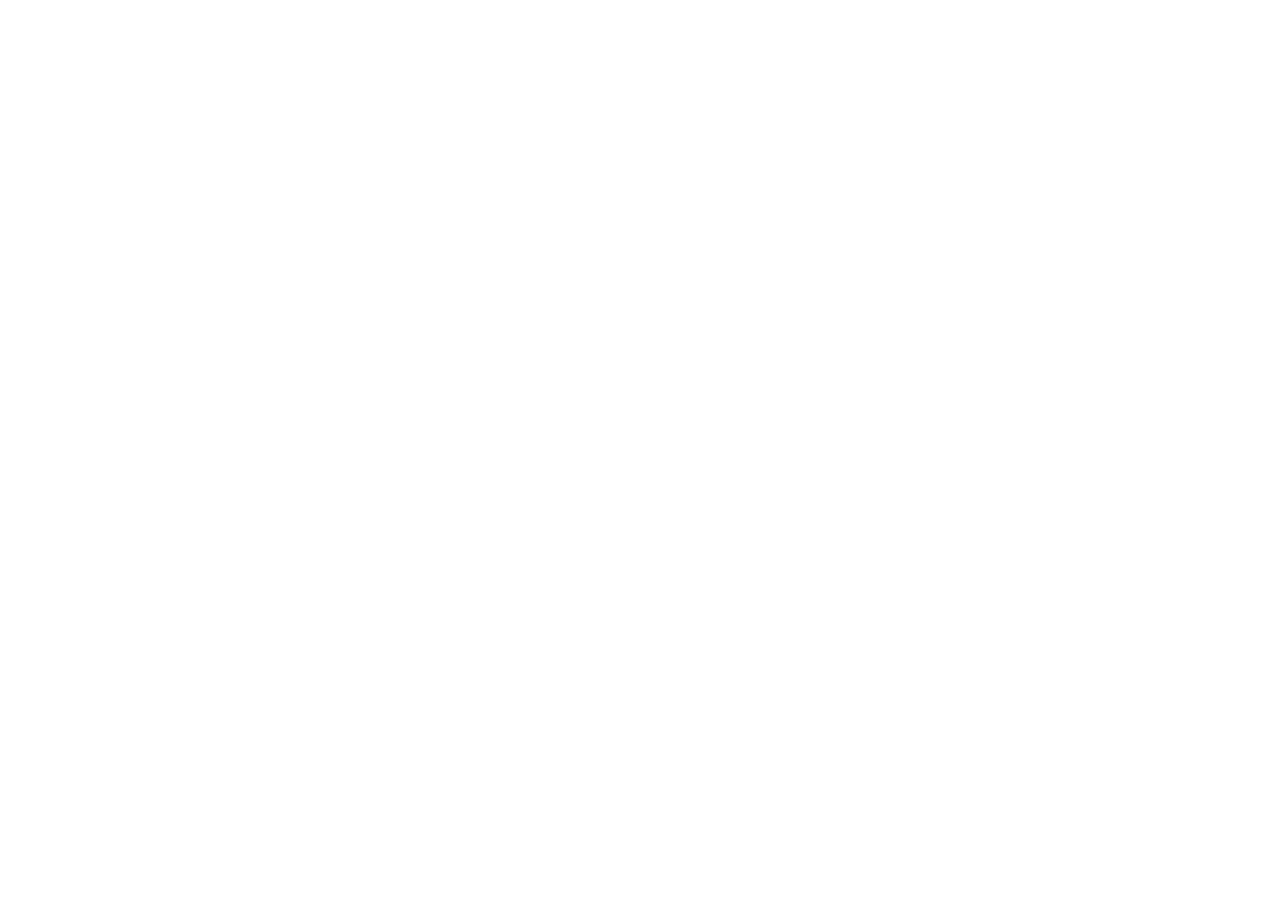
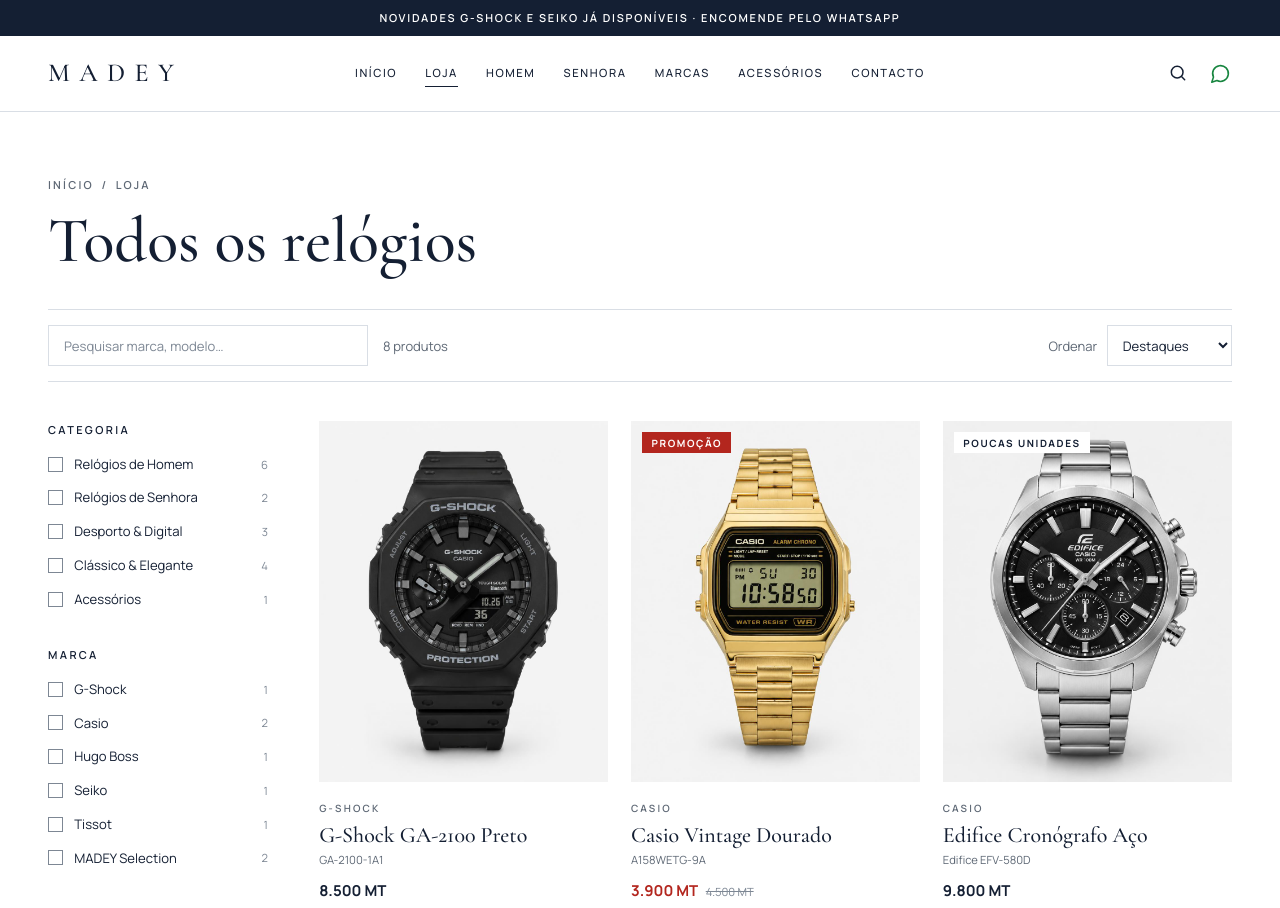
Before and after one commit to kennydasilva/MADEY, a React (Vite) app: page /loja in a window 1280 px wide. Before the commit this address had no page. Shown: the top 908 px of the page. Before the commit the page ends 800 px from the top, so only its background shows below. Built offline with nearby package versions, Linux system fonts and the light colour scheme.

Commit message:
Adiciona página da loja com pesquisa, filtros no URL, ordenação e carregar mais

```diff
--- a/src/App.tsx
+++ b/src/App.tsx
@@ -2,6 +2,7 @@
 import { Layout } from './components/Layout'
 import { UiProvider } from './context/ui'
 import Home from './pages/Home'
+import Shop from './pages/Shop'
 
 export default function App() {
   return (
@@ -10,6 +11,7 @@
         <Routes>
           <Route element={<Layout />}>
             <Route index element={<Home />} />
+            <Route path="loja" element={<Shop />} />
           </Route>
         </Routes>
       </UiProvider>
--- /dev/null
+++ b/src/pages/Shop.tsx
@@ -0,0 +1,229 @@
+import { useEffect, useState } from 'react'
+import { Link, useSearchParams } from 'react-router-dom'
+import { CheckIcon, CloseIcon, WhatsAppIcon } from '../components/Icons'
+import { ProductGrid } from '../components/ProductCard'
+import { BRANDS, CATEGORIES, PRICE_RANGES, PRODUCTS, SORTS, categoryLabel, type SortId } from '../data/products'
+import { GENERAL_MESSAGE, countLabel, whatsappUrl } from '../lib/format'
+import { EMPTY_FILTERS, filterProducts, filtersToSearch, parseFilters, type ShopFilters } from '../lib/shop'
+
+const PER_PAGE = 6
+
+interface FilterOption {
+  label: string
+  count: number
+  on: boolean
+  toggle: () => void
+}
+
+function FilterGroup({ title, options }: { title: string; options: FilterOption[] }) {
+  return (
+    <div className="flex flex-col">
+      <span className="eyebrow mb-2.5">{title}</span>
+      {options.map((o) => (
+        <button
+          key={o.label}
+          onClick={o.toggle}
+          role="checkbox"
+          aria-checked={o.on}
+          className="flex min-h-9 items-center gap-3 text-left text-sm"
+        >
+          <span
+            className={`flex size-4 flex-none items-center justify-center border text-white ${o.on ? 'border-navy bg-navy' : 'border-faint bg-white'}`}
+          >
+            {o.on && <CheckIcon size={10} />}
+          </span>
+          <span className="flex-1">{o.label}</span>
+          <span className="text-xs text-faint">{o.count}</span>
+        </button>
+      ))}
+    </div>
+  )
+}
+
+export default function Shop() {
+  const [params, setParams] = useSearchParams()
+  const f = parseFilters(params)
+  const [shown, setShown] = useState(PER_PAGE)
+  const [panelOpen, setPanelOpen] = useState(false)
+
+  // Qualquer mudança de filtros volta à primeira "página" de resultados.
+  const key = params.toString()
+  useEffect(() => setShown(PER_PAGE), [key])
+
+  const update = (patch: Partial<ShopFilters>) =>
+    setParams(filtersToSearch({ ...f, ...patch }), { replace: true, preventScrollReset: true })
+  const toggle = <K extends 'cats' | 'brands'>(k: K, v: ShopFilters[K][number]) => {
+    const current = f[k] as string[]
+    update({ [k]: current.includes(v) ? current.filter((x) => x !== v) : [...current, v] })
+  }
+  const clearAll = () => update({ ...EMPTY_FILTERS, sort: f.sort })
+
+  const all = filterProducts(f)
+  const visible = all.slice(0, shown)
+
+  let title = 'Todos os relógios'
+  if (f.cats.length === 1 && !f.brands.length) title = categoryLabel(f.cats[0])
+  else if (f.brands.length === 1 && !f.cats.length) title = f.brands[0]
+
+  const chips = [
+    ...(f.q.trim() ? [{ label: `“${f.q.trim()}”`, remove: () => update({ q: '' }) }] : []),
+    ...f.cats.map((c) => ({ label: categoryLabel(c), remove: () => toggle('cats', c) })),
+    ...f.brands.map((b) => ({ label: b, remove: () => toggle('brands', b) })),
+    ...(f.price
+      ? [{ label: PRICE_RANGES.find((r) => r.id === f.price)!.label, remove: () => update({ price: null }) }]
+      : []),
+  ]
+
+  const groups = [
+    {
+      title: 'Categoria',
+      options: CATEGORIES.map((c) => ({
+        label: c.label,
+        count: PRODUCTS.filter((p) => p.cats.includes(c.id)).length,
+        on: f.cats.includes(c.id),
+        toggle: () => toggle('cats', c.id),
+      })),
+    },
+    {
+      title: 'Marca',
+      options: BRANDS.map((b) => ({
+        label: b,
+        count: PRODUCTS.filter((p) => p.brand === b).length,
+        on: f.brands.includes(b),
+        toggle: () => toggle('brands', b),
+      })),
+    },
+    {
+      title: 'Preço',
+      options: PRICE_RANGES.map((r) => ({
+        label: r.label,
+        count: PRODUCTS.filter((p) => p.price >= r.min && p.price < r.max).length,
+        on: f.price === r.id,
+        toggle: () => update({ price: f.price === r.id ? null : r.id }),
+      })),
+    },
+  ]
+
+  return (
+    <section className="wrap pt-[clamp(36px,5vw,72px)] pb-[clamp(64px,8vw,112px)]">
+      <div className="mb-4 flex gap-2 text-[11px] font-semibold tracking-[0.2em] text-muted uppercase">
+        <Link to="/" className="text-muted hover:text-navy">
+          Início
+        </Link>
+        <span>/</span>
+        <span>Loja</span>
+      </div>
+      <h1 className="display mb-[clamp(24px,3vw,36px)] text-[clamp(40px,5vw,64px)] leading-[1.02]">{title}</h1>
+
+      <div className="flex flex-wrap items-center justify-between gap-x-5 gap-y-3 border-y border-line py-4">
+        <div className="flex min-w-[min(100%,280px)] flex-1 flex-wrap items-center gap-x-4 gap-y-3">
+          <input
+            value={f.q}
+            onChange={(e) => update({ q: e.target.value })}
+            placeholder="Pesquisar marca, modelo…"
+            aria-label="Pesquisar na loja"
+            className="h-11 w-[min(320px,100%)] border border-line bg-white px-4 text-sm placeholder:text-faint focus:border-navy"
+          />
+          <span className="text-[13px] text-muted">{countLabel(all.length)}</span>
+          <button
+            onClick={() => setPanelOpen((o) => !o)}
+            aria-expanded={panelOpen}
+            className={`flex h-11 items-center gap-2 border border-navy px-4 text-[11px] font-bold tracking-[0.16em] uppercase lg:hidden ${panelOpen ? 'bg-navy text-white' : 'bg-white'}`}
+          >
+            {chips.length ? `Filtros (${chips.length})` : 'Filtros'}
+          </button>
+        </div>
+        <label className="flex items-center gap-2.5 text-[13px] text-muted">
+          Ordenar
+          <select
+            value={f.sort}
+            onChange={(e) => update({ sort: e.target.value as SortId })}
+            className="h-11 rounded-none border border-line bg-white px-3 text-sm text-navy"
+          >
+            {SORTS.map((s) => (
+              <option key={s.id} value={s.id}>
+                {s.label}
+              </option>
+            ))}
+          </select>
+        </label>
+      </div>
+
+      {chips.length > 0 && (
+        <div className="flex flex-wrap items-center gap-2 pt-4">
+          {chips.map((c) => (
+            <button
+              key={c.label}
+              onClick={c.remove}
+              aria-label={`Remover filtro ${c.label}`}
+              className="flex h-8 items-center gap-2 border border-line bg-mist px-3 text-xs font-semibold hover:border-navy"
+            >
+              {c.label}
+              <CloseIcon size={12} strokeWidth={2.4} />
+            </button>
+          ))}
+          <button onClick={clearAll} className="h-8 px-1 text-xs underline underline-offset-[3px]">
+            Limpar tudo
+          </button>
+        </div>
+      )}
+
+      <div className="grid items-start gap-[clamp(24px,4vw,56px)] pt-[clamp(24px,3vw,40px)] lg:grid-cols-[220px_minmax(0,1fr)]">
+        <aside className={`flex-col gap-8 lg:flex ${panelOpen ? 'flex' : 'hidden'}`}>
+          {groups.map((g) => (
+            <FilterGroup key={g.title} {...g} />
+          ))}
+          <button onClick={() => setPanelOpen(false)} className="btn btn-dark lg:hidden">
+            Ver {countLabel(all.length)}
+          </button>
+        </aside>
+
+        <div className="min-w-0">
+          {all.length > 0 ? (
+            <>
+              <ProductGrid products={visible} columns={3} />
+              <div className="mt-14 flex flex-col items-center gap-3.5">
+                <span className="text-xs text-muted">
+                  A mostrar {visible.length} de {all.length}
+                </span>
+                <div className="h-px w-[200px] bg-line">
+                  <div className="h-px bg-navy" style={{ width: `${(visible.length / all.length) * 100}%` }} />
+                </div>
+                {all.length > shown && (
+                  <button
+                    onClick={() => setShown((s) => s + PER_PAGE)}
+                    className="btn btn-outline mt-1.5 h-12 px-7 hover:bg-navy hover:text-white"
+                  >
+                    Carregar mais
+                  </button>
+                )}
+              </div>
+            </>
+          ) : (
+            <div className="flex flex-col items-center gap-3.5 border border-line px-[clamp(24px,4vw,56px)] py-[clamp(40px,6vw,80px)] text-center">
+              <h3 className="display text-[clamp(28px,3vw,38px)]">Nenhum produto encontrado</h3>
+              <p className="max-w-[44ch] text-muted">
+                Experimente remover um filtro ou pesquisar por marca ou modelo. Procura algo específico? Pergunte-nos —
+                ajudamos a encontrar.
+              </p>
+              <div className="mt-2 flex flex-wrap justify-center gap-2.5">
+                <button onClick={clearAll} className="btn btn-dark h-12 px-6">
+                  Limpar filtros
+                </button>
+                <a
+                  href={whatsappUrl(GENERAL_MESSAGE)}
+                  target="_blank"
+                  rel="noopener noreferrer"
+                  className="btn btn-outline h-12 px-6 hover:border-wa hover:bg-wa hover:text-white"
+                >
+                  <WhatsAppIcon size={16} />
+                  Perguntar no WhatsApp
+                </a>
+              </div>
+            </div>
+          )}
+        </div>
+      </div>
+    </section>
+  )
+}
```
